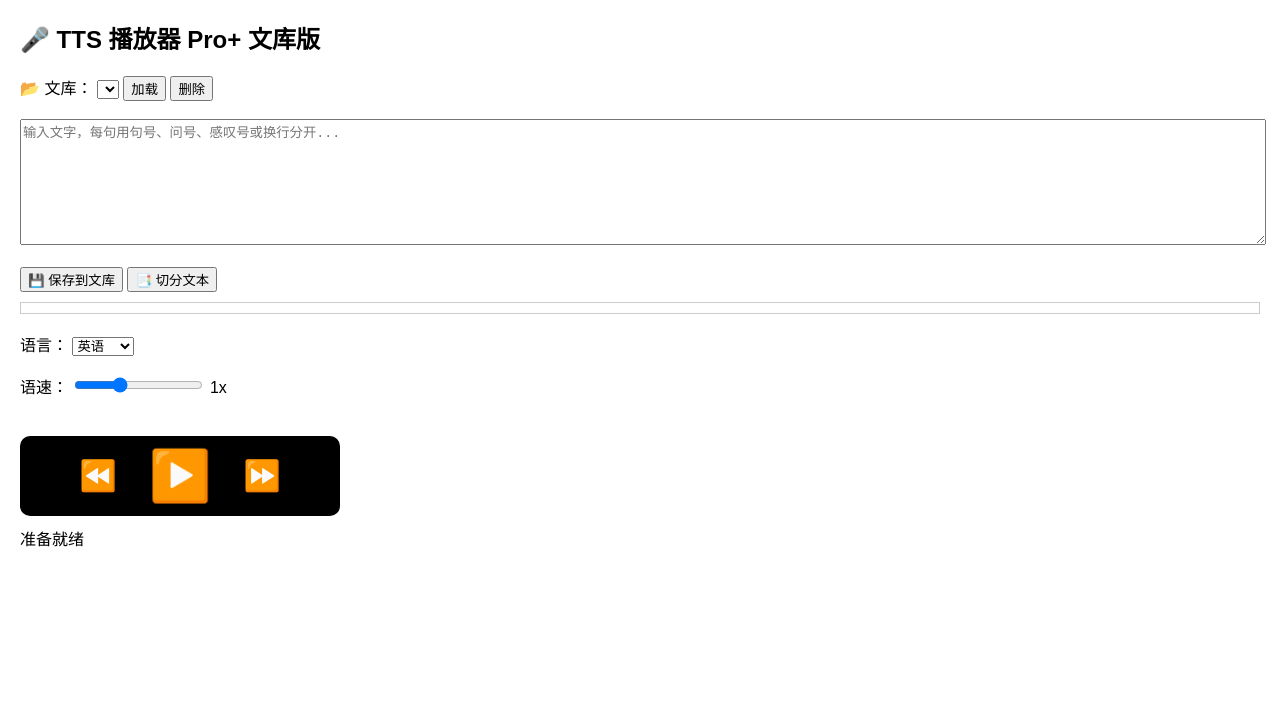
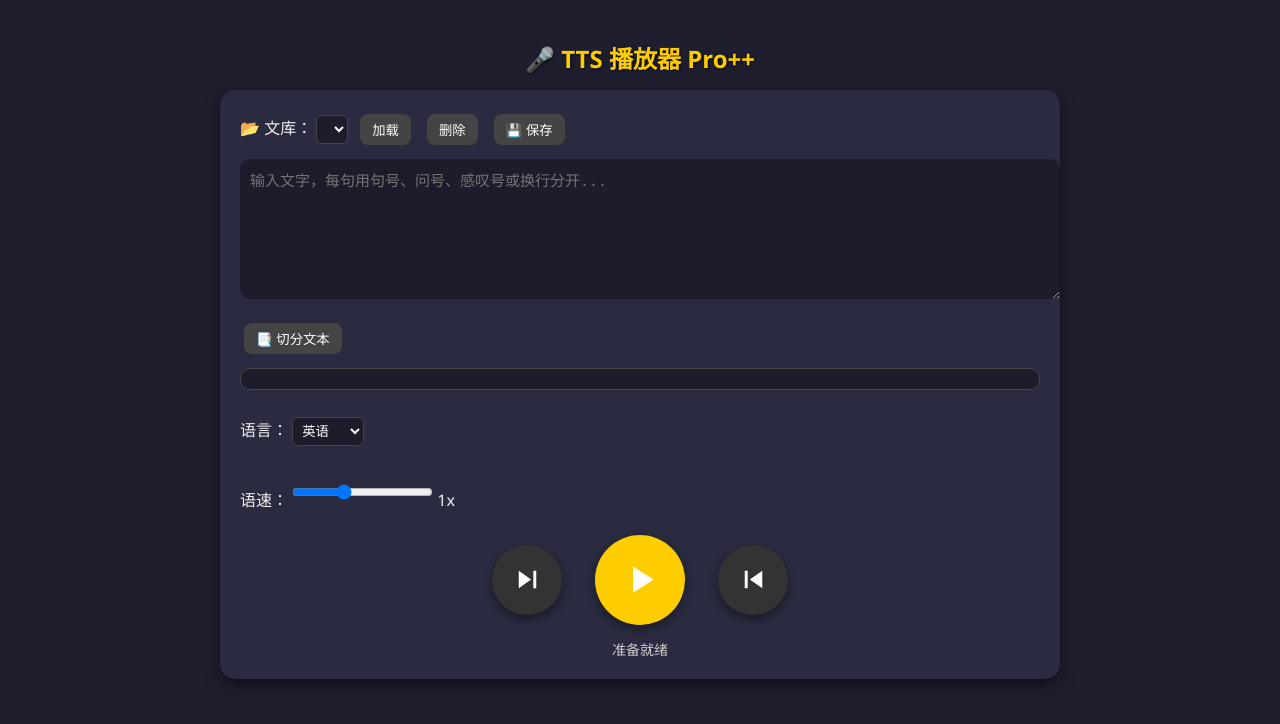
Before and after one commit to Quinley-arch/tts, a plain HTML site: page index.html in a window 1280 px wide. Drawn offline with Linux system fonts and the light colour scheme.

Commit message:
Update index.html

```diff
--- a/index.html
+++ b/index.html
@@ -2,68 +2,153 @@
 <html lang="en">
 <head>
   <meta charset="UTF-8">
-  <title>TTS 播放器 Pro+</title>
+  <title>TTS 播放器 Pro++</title>
   <style>
-    body { font-family: sans-serif; margin: 20px; }
+    body {
+      font-family: "Segoe UI", Roboto, sans-serif;
+      margin: 0;
+      background: #1e1e2f;
+      color: #f0f0f0;
+      display: flex;
+      flex-direction: column;
+      align-items: center;
+      padding: 20px;
+    }
+    h2 {
+      margin-bottom: 15px;
+      color: #ffcc00;
+      text-shadow: 1px 1px 3px rgba(0,0,0,0.6);
+    }
+    .card {
+      background: #2a2a40;
+      padding: 20px;
+      border-radius: 15px;
+      box-shadow: 0 6px 15px rgba(0,0,0,0.5);
+      width: 90%;
+      max-width: 800px;
+    }
+    textarea {
+      width: 100%;
+      height: 120px;
+      border: none;
+      border-radius: 10px;
+      padding: 10px;
+      font-size: 15px;
+      background: #1c1c2b;
+      color: #fff;
+      resize: vertical;
+      margin-bottom: 15px;
+    }
+    textarea:focus { outline: 2px solid #ffcc00; }
+    button {
+      background: #444;
+      color: white;
+      border: none;
+      padding: 6px 12px;
+      border-radius: 8px;
+      cursor: pointer;
+      margin: 4px;
+      transition: background 0.3s;
+    }
+    button:hover { background: #666; }
+    select, input[type="range"] {
+      background: #1c1c2b;
+      border: 1px solid #444;
+      color: #fff;
+      padding: 5px;
+      border-radius: 6px;
+      margin: 5px 0;
+    }
     #sentences {
       max-height: 200px;
       overflow-y: auto;
-      border: 1px solid #ccc;
-      padding: 5px;
+      border: 1px solid #444;
+      padding: 10px;
       margin-top: 10px;
+      background: #1c1c2b;
+      border-radius: 10px;
     }
     #sentences span {
       display: block;
       margin: 3px 0;
-      padding: 5px 8px;
-      border-radius: 4px;
+      padding: 6px 10px;
+      border-radius: 6px;
       cursor: pointer;
+      transition: background 0.2s;
     }
-    #sentences span.active { background: yellow; }
-    #sentences span.loop { background: orange; }
+    #sentences span:hover { background: rgba(255,255,255,0.1); }
+    #sentences span.active { background: #ffcc00; color: #000; font-weight: bold; }
+    #sentences span.loop { background: #ff6600; color: #fff; font-weight: bold; }
     .player {
       display: flex;
       align-items: center;
       justify-content: center;
-      background: black;
-      padding: 10px;
-      border-radius: 10px;
-      width: 300px;
       margin-top: 20px;
+      gap: 25px;
     }
     .btn {
-      background: none;
+      background: #333;
       border: none;
       color: white;
-      font-size: 30px;
       cursor: pointer;
-      margin: 0 10px;
+      width: 70px;
+      height: 70px;
+      border-radius: 50%;
+      transition: all 0.3s;
+      box-shadow: 0 4px 10px rgba(0,0,0,0.4);
+      display: flex;
+      align-items: center;
+      justify-content: center;
     }
-    .btn:focus { outline: none; }
-    .playBtn { font-size: 50px; }
-    .status { margin-top: 10px; }
+    .btn:hover { background: #555; transform: scale(1.1); }
+    .playBtn {
+      background: #ffcc00;
+      width: 90px;
+      height: 90px;
+    }
+    .playBtn:hover { background: #ffdb4d; }
+    .btn svg {
+      width: 35px;
+      height: 35px;
+      fill: currentColor;
+    }
+    .playBtn svg { width: 45px; height: 45px; }
+    .status {
+      margin-top: 10px;
+      text-align: center;
+      font-size: 14px;
+      color: #ccc;
+    }
+    .toolbar {
+      display: flex;
+      align-items: center;
+      margin-bottom: 10px;
+      gap: 8px;
+      flex-wrap: wrap;
+    }
   </style>
 </head>
 <body>
-  <h2>🎤 TTS 播放器 Pro+ 文库版</h2>
-
+  <h2>🎤 TTS 播放器 Pro++</h2>
+  <div class="card">
     <!-- 文库管理 -->
-  <div>
+    <div class="toolbar">
       <label>📂 文库：
         <select id="librarySelect"></select>
       </label>
       <button onclick="loadFromLibrary()">加载</button>
       <button onclick="deleteFromLibrary()">删除</button>
+      <button onclick="saveToLibrary()">💾 保存</button>
     </div>
-  <br>
 
     <!-- 文本编辑 -->
-  <textarea id="textInput" placeholder="输入文字，每句用句号、问号、感叹号或换行分开..."
-            style="width:100%;height:120px;"></textarea><br><br>
-  <button onclick="saveToLibrary()">💾 保存到文库</button>
+    <textarea id="textInput" placeholder="输入文字，每句用句号、问号、感叹号或换行分开..."></textarea>
     <button onclick="renderSentences()">📑 切分文本</button>
+
+    <!-- 句子列表 -->
     <div id="sentences"></div>
 
+    <!-- 设置 -->
     <br>
     <label>语言：
       <select id="langSelect">
@@ -77,23 +162,30 @@
       <input type="range" id="rateControl" min="0.5" max="2" step="0.1">
       <span id="rateValue"></span>x
     </label>
-  <br><br>
 
     <!-- 播放器控件 -->
     <div class="player">
-    <button id="prevBtn" class="btn">⏪</button>
-    <button id="playBtn" class="btn playBtn">▶️</button>
-    <button id="nextBtn" class="btn">⏩</button>
+      <button id="prevBtn" class="btn" title="上一句">
+        <svg viewBox="0 0 24 24"><path d="M6 6v12l8.5-6zM16 6v12h2V6z"/></svg>
+      </button>
+      <button id="playBtn" class="btn playBtn" title="播放/停止">
+        <svg id="playIcon" viewBox="0 0 24 24"><path d="M8 5v14l11-7z"/></svg>
+      </button>
+      <button id="nextBtn" class="btn" title="下一句">
+        <svg viewBox="0 0 24 24"><path d="M18 6v12l-8.5-6zM6 6v12h2V6z"/></svg>
+      </button>
     </div>
 
     <div class="status">
       <span id="progress">准备就绪</span>
+    </div>
   </div>
 
   <script>
     const textInput = document.getElementById('textInput');
     const sentencesDiv = document.getElementById('sentences');
     const playBtn = document.getElementById('playBtn');
+    const playIcon = document.getElementById('playIcon');
     const prevBtn = document.getElementById('prevBtn');
     const nextBtn = document.getElementById('nextBtn');
     const langSelect = document.getElementById('langSelect');
@@ -106,7 +198,7 @@
     let sentences = [];
     let currentIndex = 0;
     let isPlaying = false;
-    let loopIndex = null; // 双击循环的句子
+    let loopIndex = null;
 
     // 初始化用户设置
     rateControl.value = localStorage.getItem("rate") || 1;
@@ -119,7 +211,7 @@
     };
     langSelect.onchange = () => localStorage.setItem("lang", langSelect.value);
 
-    // --- 文库功能 ---
+    // 文库
     function refreshLibrary() {
       const library = JSON.parse(localStorage.getItem("ttsLibrary") || "{}");
       librarySelect.innerHTML = "";
@@ -130,7 +222,6 @@
         librarySelect.appendChild(option);
       });
     }
-
     function saveToLibrary() {
       const name = prompt("请输入文档名称：");
       if (!name) return;
@@ -138,9 +229,7 @@
       library[name] = textInput.value;
       localStorage.setItem("ttsLibrary", JSON.stringify(library));
       refreshLibrary();
-      alert("✅ 已保存：" + name);
     }
-
     function loadFromLibrary() {
       const name = librarySelect.value;
       if (!name) return;
@@ -148,7 +237,6 @@
       textInput.value = library[name] || "";
       renderSentences();
     }
-
     function deleteFromLibrary() {
       const name = librarySelect.value;
       if (!name) return;
@@ -158,16 +246,14 @@
       localStorage.setItem("ttsLibrary", JSON.stringify(library));
       refreshLibrary();
     }
-
     refreshLibrary();
 
-    // --- 播放逻辑 ---
+    // 播放逻辑
     function splitText() {
       const text = textInput.value.trim();
       if (!text) return [];
       return text.split(/[\.\?\!\n]+/).map(s => s.trim()).filter(s => s.length > 0);
     }
-
     function renderSentences() {
       sentences = splitText();
       sentencesDiv.innerHTML = "";
@@ -180,19 +266,15 @@
       });
       highlightSentence();
     }
-
     function highlightSentence() {
       const spans = sentencesDiv.querySelectorAll("span");
       spans.forEach((s, i) => {
         s.classList.toggle("active", i === currentIndex);
         s.classList.toggle("loop", i === loopIndex);
       });
-      if (spans[currentIndex]) {
-        spans[currentIndex].scrollIntoView({ behavior: "smooth", block: "center" });
-      }
+      if (spans[currentIndex]) spans[currentIndex].scrollIntoView({ behavior: "smooth", block: "center" });
       progress.textContent = sentences.length ? `第 ${currentIndex + 1} / ${sentences.length} 句` : "准备就绪";
     }
-
     function speakSentence(index) {
       if (speechSynthesis.speaking) speechSynthesis.cancel();
       if (index < 0 || index >= sentences.length) return;
@@ -201,7 +283,6 @@
 
       const text = sentences[currentIndex];
       if (!text) return;
-
       utterance = new SpeechSynthesisUtterance(text);
       const voices = speechSynthesis.getVoices();
       const voice = voices.find(v => v.lang.startsWith(langSelect.value));
@@ -216,37 +297,32 @@
           speakSentence(currentIndex);
         } else {
           isPlaying = false;
-          playBtn.textContent = "▶️";
+          playIcon.innerHTML = '<path d="M8 5v14l11-7z"/>'; // 播放图标
         }
       };
 
       speechSynthesis.speak(utterance);
       isPlaying = true;
-      playBtn.textContent = "⏹️";
+      playIcon.innerHTML = '<path d="M6 19h4V5H6zm8-14v14h4V5h-4z"/>'; // 停止图标
     }
 
     playBtn.onclick = () => {
       if (isPlaying) {
         speechSynthesis.cancel();
         isPlaying = false;
-        playBtn.textContent = "▶️";
+        playIcon.innerHTML = '<path d="M8 5v14l11-7z"/>'; // 播放图标
       } else {
         speakSentence(currentIndex);
       }
     };
-
     prevBtn.onclick = () => { if (currentIndex > 0) { currentIndex--; speakSentence(currentIndex); } };
     nextBtn.onclick = () => { if (currentIndex < sentences.length - 1) { currentIndex++; speakSentence(currentIndex); } };
 
     // 快捷键
     document.addEventListener("keydown", (e) => {
-      if (e.code === "Space" && !e.target.matches("textarea, input, select")) {
-        e.preventDefault(); playBtn.click();
-      } else if (e.code === "ArrowLeft") {
-        prevBtn.click();
-      } else if (e.code === "ArrowRight") {
-        nextBtn.click();
-      }
+      if (e.code === "Space" && !e.target.matches("textarea, input, select")) { e.preventDefault(); playBtn.click(); }
+      else if (e.code === "ArrowLeft") prevBtn.click();
+      else if (e.code === "ArrowRight") nextBtn.click();
     });
   </script>
 </body>
```
Lines whose indentation alone changed are shown as unchanged.
